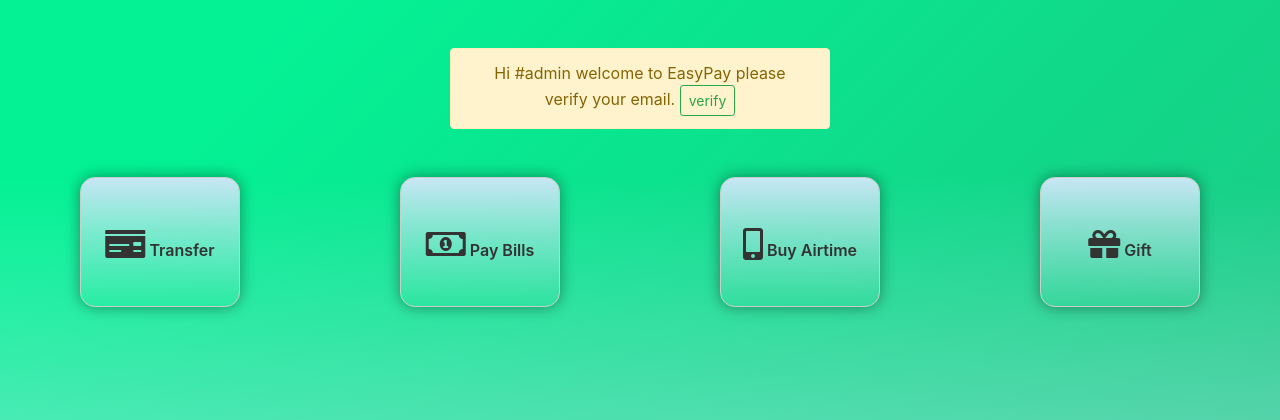
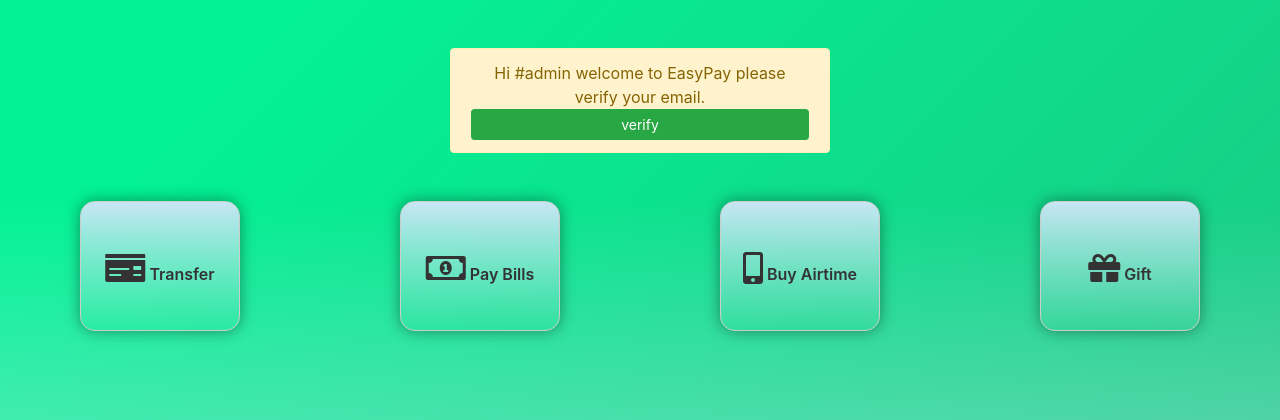
Before and after one commit to Smartybrainy/Easy-pay-app, a Django app: page /accounts/profile/ in a window 1280 px wide. Shown: the part 56-476 px from the top of the page. Run offline with Django 3.2, Linux system fonts and the light colour scheme; a user stored in the database is signed in; data comes from the database, SQL or seed files in the repository; both versions use the stored data as it was after the commit; some libraries are stand-ins or nearby versions.

Commit message:
verification button adjusted

```diff
--- a/accounts/templates/accounts/profile_view.html
+++ b/accounts/templates/accounts/profile_view.html
@@ -31,10 +31,10 @@
 
     <!-- EMAIL CONFIRMATION -->
     {% if not user.profile.email_confirmed %}
-        <div class="alert alert-warning text-center">
+        <div class="alert alert-warning text-center" style="z-index: 1;">
             Hi {{ user.unique_tag }} welcome to EasyPay
             please verify your email.
-            <a href="{% url 'accounts:verify-email' %}" class="btn btn-outline-success btn-sm">verify</a>
+            <a href="{% url 'accounts:verify-email' %}" class="btn btn-success btn-sm btn-block">verify</a>
         </div>
     {% endif %}
 
```
Also changed, not shown: db.sqlite3.
